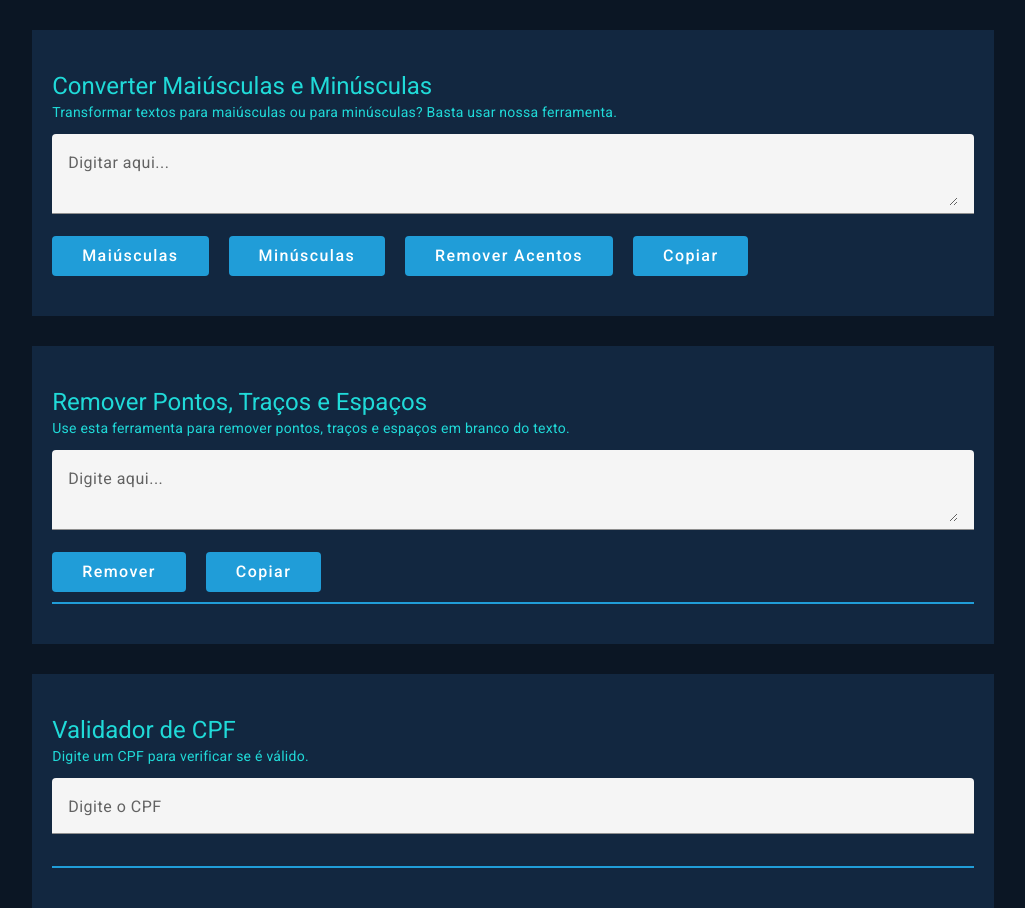
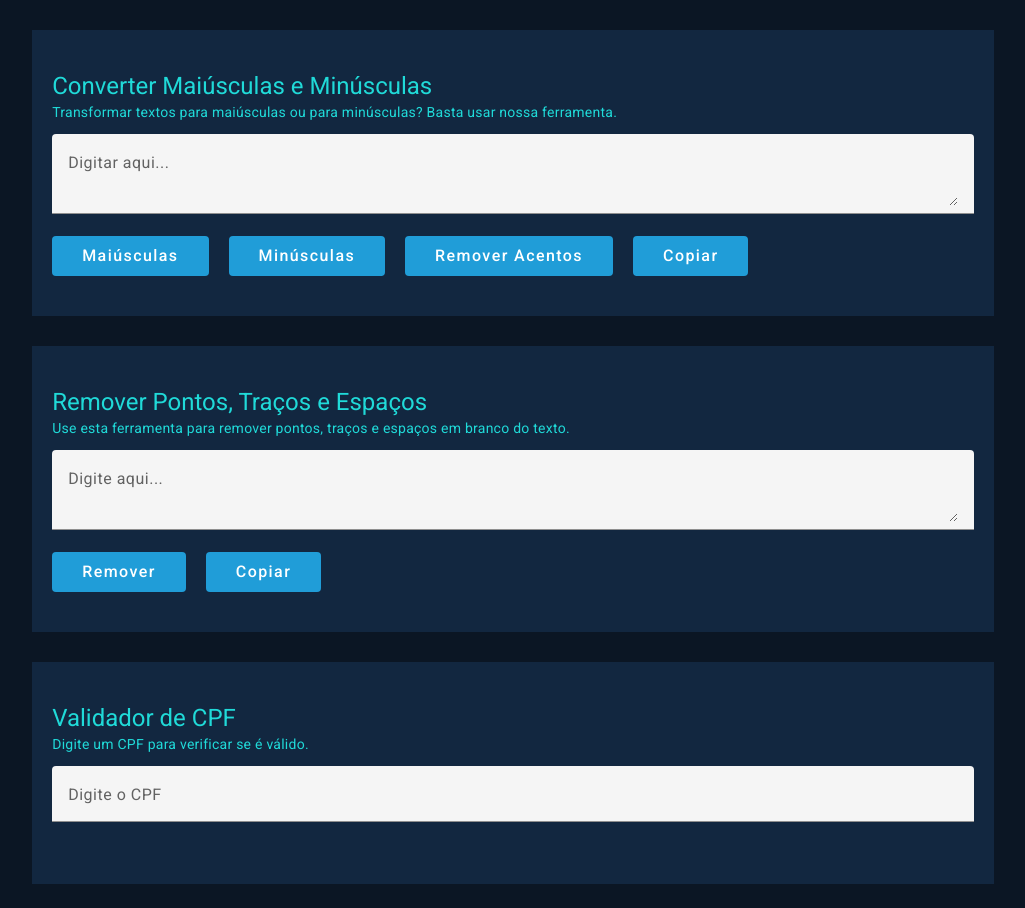
Before and after one commit to JuanLuky/devtools-prod, an Angular app: page / in a window 1280 px wide. Shown: the whole page, without its empty margins (127-1152 px from the left). After the commit the page ends 884 px from the top, so only its background shows below. Built offline with nearby package versions, Linux system fonts and the light colour scheme.

Commit message:
style: atualizando estilo da borda

```diff
--- a/src/app/components/convert-text/convert-text.component.scss
+++ b/src/app/components/convert-text/convert-text.component.scss
@@ -38,7 +38,7 @@
     background-color: #172f4d;
     align-items: center;
     justify-content: center;
-    margin-top: 10px;
+    margin-top: 20px;
     display: flex;
     text-align: center;
     border: 1px solid #209dd8;
--- a/src/app/components/remove-dots/remove-dots.component.html
+++ b/src/app/components/remove-dots/remove-dots.component.html
@@ -7,21 +7,33 @@
 
   <mat-form-field class="example-full-width">
     <mat-label>Digite aqui...</mat-label>
-    <textarea matInput [(ngModel)]="text" ></textarea>
+    <textarea matInput [(ngModel)]="text"></textarea>
   </mat-form-field>
 
   <div class="btn-group" role="group">
-    <button [disabled]="!text" class="btn" mat-raised-button type="button" (click)="cleanText()">
+    <button
+      [disabled]="!text"
+      class="btn"
+      mat-raised-button
+      type="button"
+      (click)="cleanText()"
+    >
       Remover
     </button>
-    <button [disabled]="!cleanedText" class="btn" mat-raised-button type="button" (click)="copyToClipboard()">
+    <button
+      [disabled]="!cleanedText"
+      class="btn"
+      mat-raised-button
+      type="button"
+      (click)="copyToClipboard()"
+    >
       Copiar
     </button>
   </div>
 
+  @if(showResult) {
   <div class="result-group">
-    @if(showResult) {
     <h1 class="result">{{ cleanedText }}</h1>
-    }
   </div>
+  }
 </div>
--- a/src/app/components/remove-dots/remove-dots.component.scss
+++ b/src/app/components/remove-dots/remove-dots.component.scss
@@ -38,7 +38,7 @@
     background-color: #172f4d;
     align-items: center;
     justify-content: center;
-    margin-top: 10px;
+    margin-top: 20px;
     display: flex;
     text-align: center;
     border: 1px solid #209dd8;
--- a/src/app/components/validate-cpf/validate-cpf.component.html
+++ b/src/app/components/validate-cpf/validate-cpf.component.html
@@ -13,14 +13,11 @@
     />
   </mat-form-field>
 
+  @if(validationMessage) {
   <div class="result-group">
-    @if(validationMessage) {
-      <div
-        class="result"
-        [ngClass]="{ valid: isValid, invalid: !isValid }"
-      >
-        {{ validationMessage }}
-      </div>
-    }
+    <div class="result" [ngClass]="{ valid: isValid, invalid: !isValid }">
+      {{ validationMessage }}
+    </div>
   </div>
+  }
 </div>
--- a/src/app/components/validate-cpf/validate-cpf.component.scss
+++ b/src/app/components/validate-cpf/validate-cpf.component.scss
@@ -38,7 +38,7 @@
     background-color: #172f4d;
     align-items: center;
     justify-content: center;
-    margin-top: 10px;
+    margin-top: 20px;
     display: flex;
     text-align: center;
     border: 1px solid #209dd8;
```
